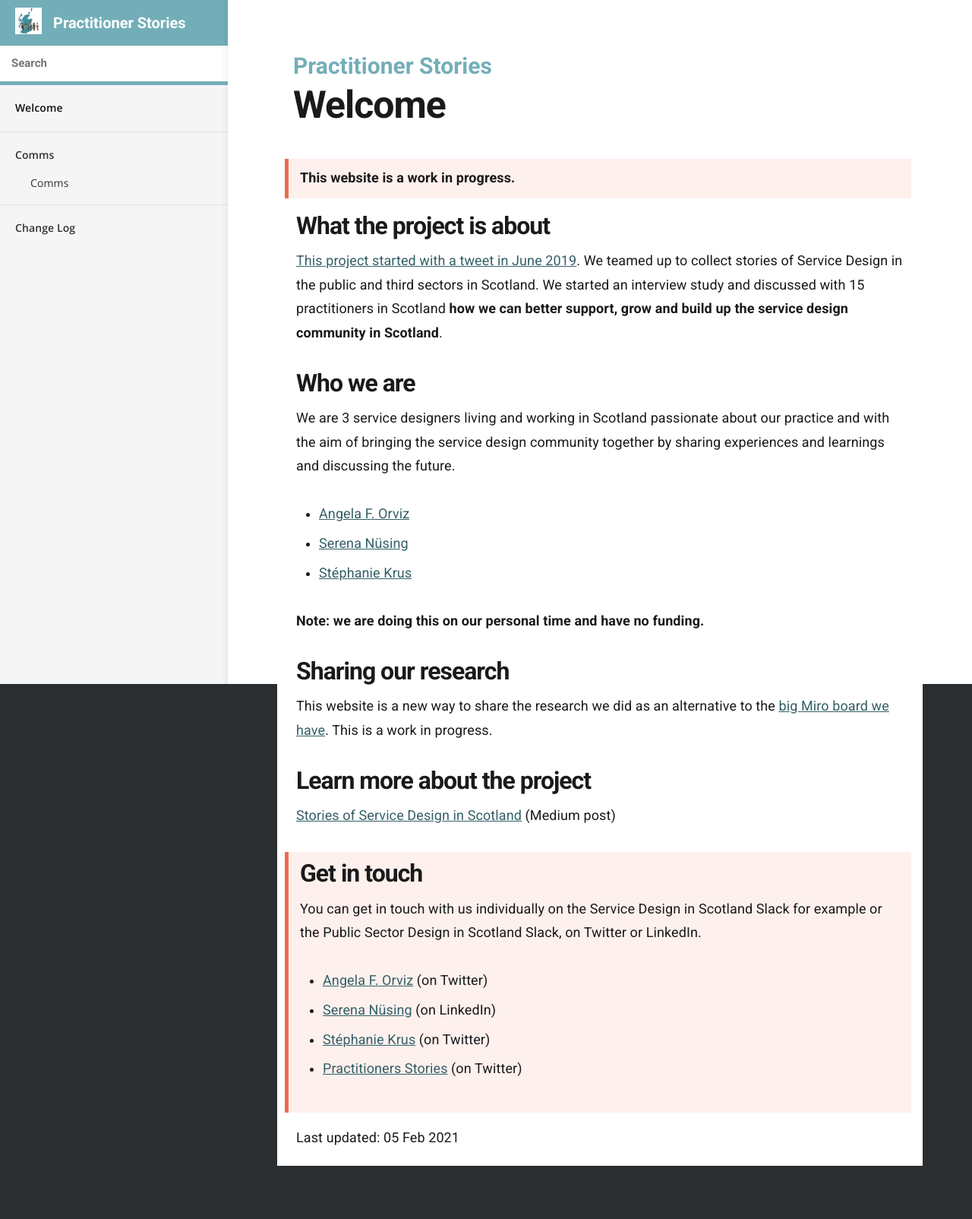
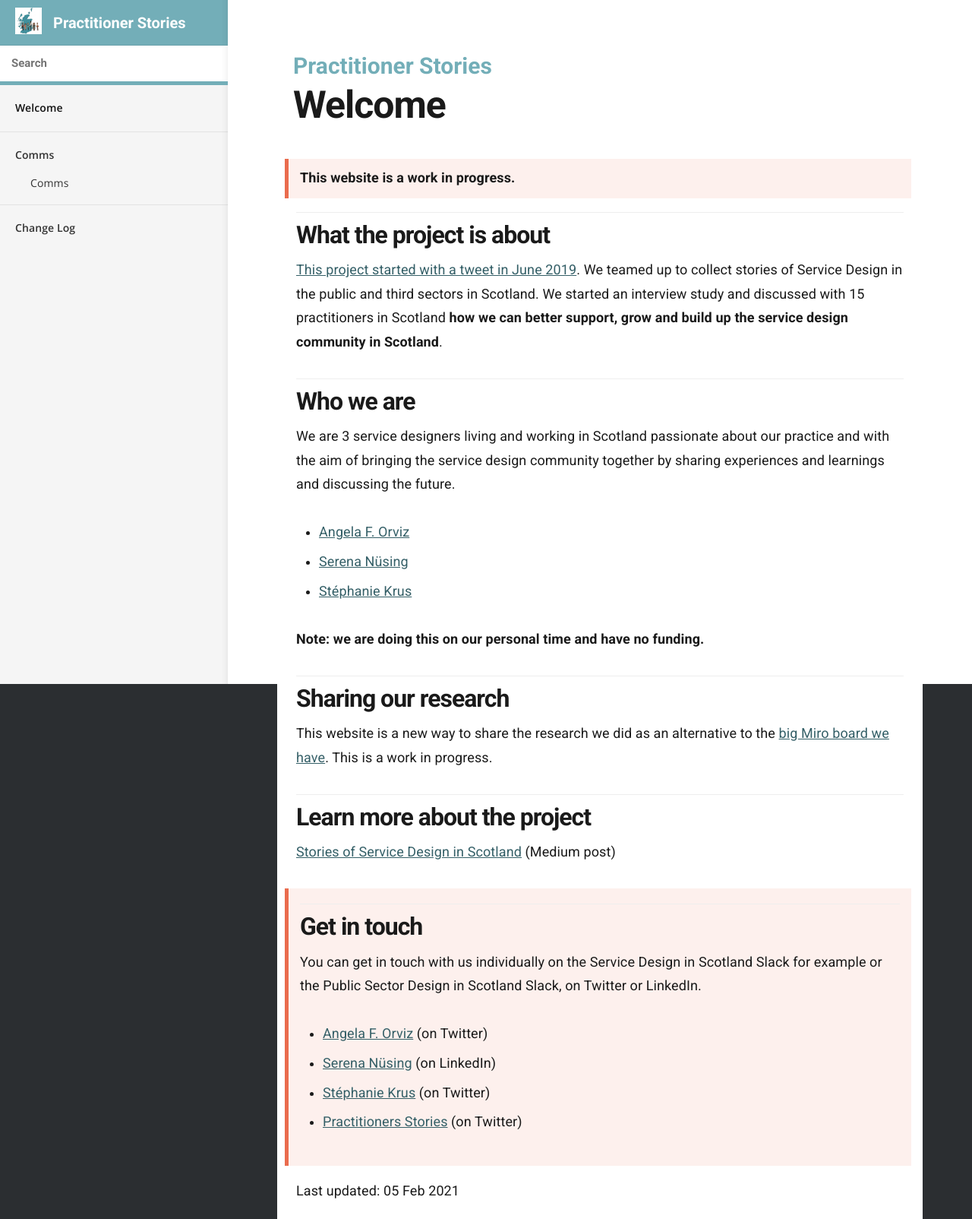
Before and after one commit to stephanie-K/practitioner-stories, a Jekyll site: the page built from index.md, in a window 1280 px wide. Shown: the whole page at 76% size. Built offline with Jekyll 4.4.1, drawn with Linux system fonts in a browser that asks for light colours; before the commit the page ends 1534 px from its top, so only the background shows below that.

Commit message:
try to fix the hr

```diff
--- a/_sass/_layout.scss
+++ b/_sass/_layout.scss
@@ -172,7 +172,7 @@ $nav-image: $baseurl + "/images/menu.svg";
 		@extend hr;
 		margin: 1rem 0;
 	}
-	hr, h2.simple::before {
+	h2.simple::before hr {
 		display: none;
 	}
 }
```
